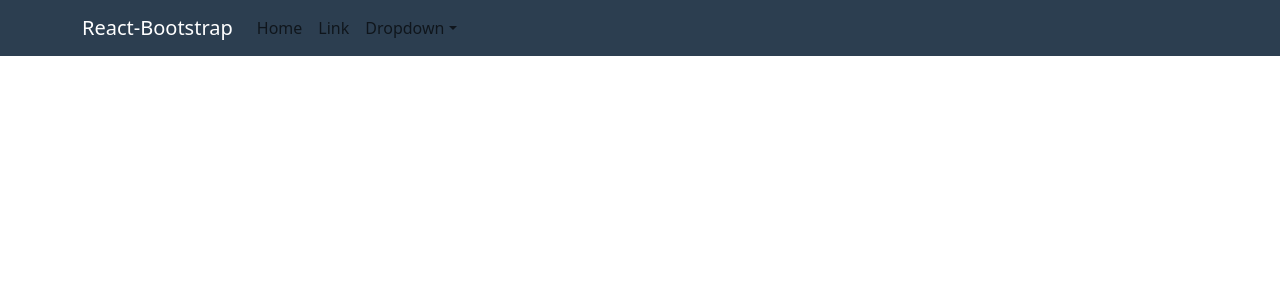
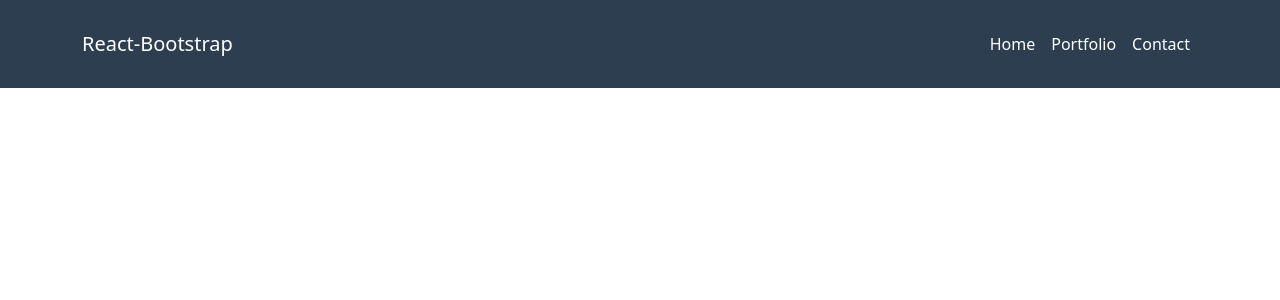
Before and after one commit to AhmedAbdAlZaher/assignment, a React (Create React App) app: page / in a window 1280 px wide. Shown: the top 300 px of the page. Built offline with nearby package versions, Linux system fonts and the light colour scheme.

Commit message:
udno this

```diff
--- a/public/index.html
+++ b/public/index.html
@@ -8,12 +8,12 @@
       name="description"
       content="Web site created using create-react-app"
     />
-    <link rel="apple-touch-icon" href="%PUBLIC_URL%/logo192.png" />
+
 
     <link rel="manifest" href="%PUBLIC_URL%/manifest.json" />
 
 
-    <title>React App</title>
+    <title>Home</title>
   </head>
   <body>
     <noscript>You need to enable JavaScript to run this app.</noscript>
--- a/src/Components/Navbar/Navbar.jsx
+++ b/src/Components/Navbar/Navbar.jsx
@@ -7,25 +7,15 @@ import './Navbar.css'
 
 export default function navbar() {
   return (
-    <Navbar expand="lg" className="bg-body-tertiary myNavbar ">
+    <Navbar expand="lg" className="bg-body-tertiary myNavbar py-4 ">
     <Container>
       <Navbar.Brand className='text-white' href="#home">React-Bootstrap</Navbar.Brand>
       <Navbar.Toggle aria-controls="basic-navbar-nav" />
       <Navbar.Collapse id="basic-navbar-nav">
-        <Nav className="me-auto">
-          <Nav.Link href="#home">Home</Nav.Link>
-          <Nav.Link href="#link">Link</Nav.Link>
-          <NavDropdown title="Dropdown" id="basic-nav-dropdown">
-            <NavDropdown.Item href="#action/3.1">Action</NavDropdown.Item>
-            <NavDropdown.Item href="#action/3.2">
-              Another action
-            </NavDropdown.Item>
-            <NavDropdown.Item href="#action/3.3">Something</NavDropdown.Item>
-            <NavDropdown.Divider />
-            <NavDropdown.Item href="#action/3.4">
-              Separated link
-            </NavDropdown.Item>
-          </NavDropdown>
+        <Nav className="ms-auto">
+          <Nav.Link className='text-white' href="#home">Home</Nav.Link>
+          <Nav.Link className='text-white' href="#link">Portfolio</Nav.Link>
+          <Nav.Link className='text-white' href="#link">Contact</Nav.Link>
         </Nav>
       </Navbar.Collapse>
     </Container>
```
Also changed, not shown: src/Components/myHome/Home.jsx (added).
